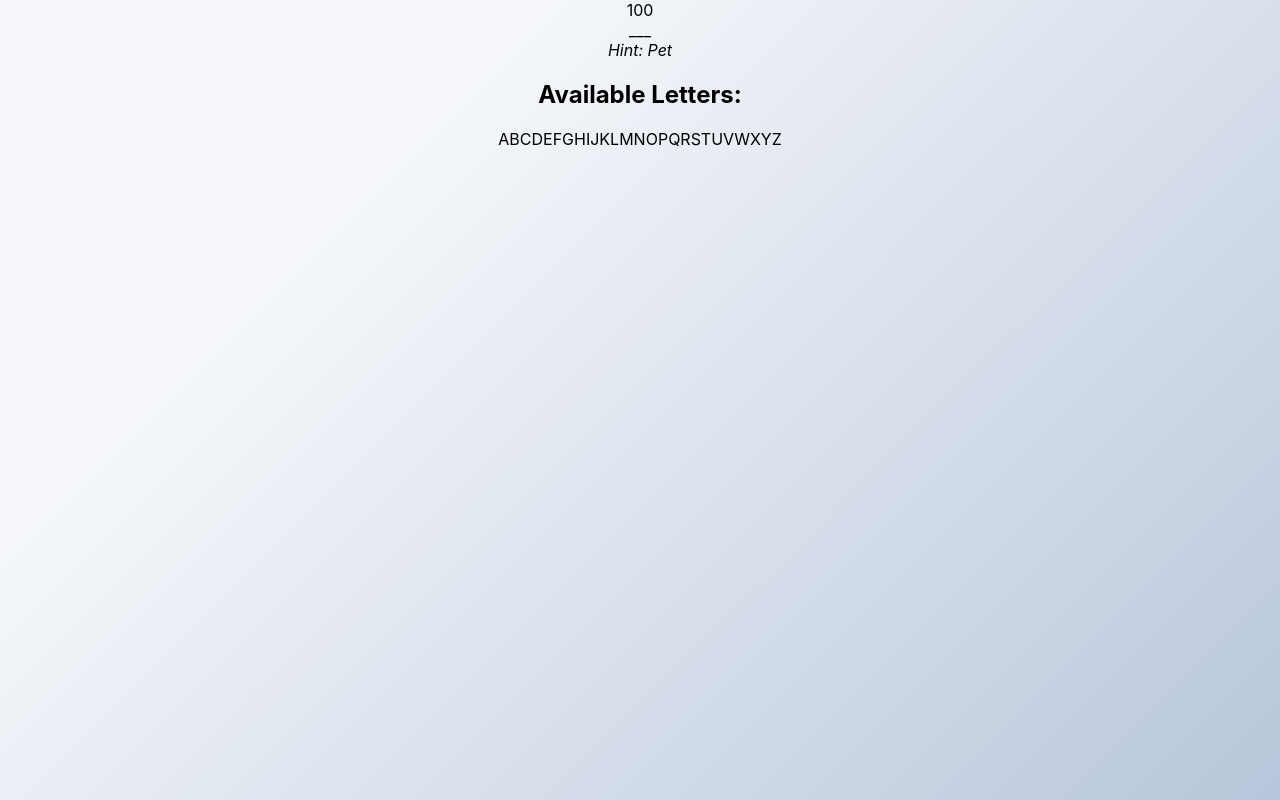
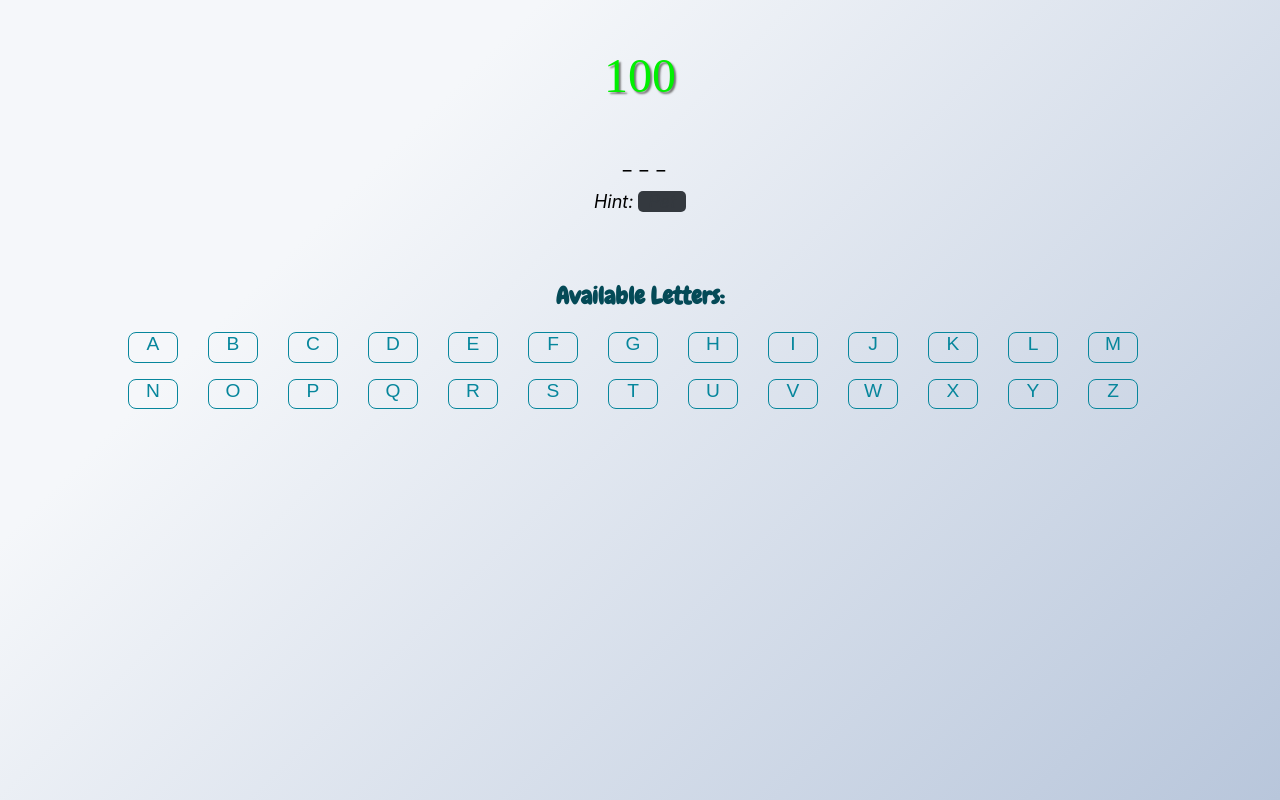
Before and after one commit to m7md389/hangman-, a React (Create React App) app: page / in a window 1280 px wide. Built offline with nearby package versions, Linux system fonts and the light colour scheme; a web font is replaced by a local one.

Commit message:
cleaner code

```diff
--- a/src/App.jsx
+++ b/src/App.jsx
@@ -1,5 +1,4 @@
 import "./App.css";
-
 import { Component } from "react";
 import Score from "./components/Score";
 import Solution from "./components/Solution";
@@ -8,53 +7,22 @@ import EndGame from "./components/EndGame";
 import { ToastContainer, toast } from "react-toastify";
 import "react-toastify/dist/ReactToastify.css";
 
+import words from "./words";
+
 class App extends Component {
   constructor() {
     super();
     this.state = {
-      letters: this.generateletters(),
+      letters: this.generateLetters(),
       solution: this.randomSolution(),
-      score: 100,
+      score: this.INITIAL_SCORE,
       gameStatus: "playing",
-      wordsLeft: this.words.length - 1,
-      hintClass: "hint hidden",
+      wordsLeft: words.length - 1,
+      isShownHint: false,
     };
   }
 
-  words = [
-    {
-      word: "Amazon",
-      hint: "Jeff Bezos",
-    },
-    {
-      word: "Cat",
-      hint: "Pet",
-    },
-    {
-      word: "Bytes",
-      hint: "The test",
-    },
-    {
-      word: "FullStack",
-      hint: "Our course",
-    },
-    {
-      word: "Lotem",
-      hint: "A name",
-    },
-    {
-      word: "New York",
-      hint: "American state",
-    },
-    {
-      word: "REACT",
-      hint: "R in MERN",
-    },
-    {
-      word: "Tea",
-      hint: "Most consumed beverages",
-    },
-  ].map((word) => ({ ...word, played: false }));
+  INITIAL_SCORE = 100;
 
   render() {
     return (
@@ -70,18 +38,18 @@ class App extends Component {
           letters={this.state.letters}
           solution={this.state.solution}
           gameStatus={this.state.gameStatus}
-          hintClass={this.state.hintClass}
-          handleShowHint={this.handleShowHint}
+          isShownHint={this.state.isShownHint}
+          onShowHint={this.handleShowHint}
         />
         <Letters
           letters={this.state.letters}
           solution={this.state.solution}
-          handleSelectLetter={this.handleSelectLetter}
+          onSelectLetter={this.handleSelectLetter}
           gameStatus={this.state.gameStatus}
         />
         <EndGame
           gameStatus={this.state.gameStatus}
-          handleRestart={this.handleRestart}
+          onRestart={this.handleRestart}
           wordsLeft={this.state.wordsLeft}
         />
         <ToastContainer />
@@ -89,7 +57,7 @@ class App extends Component {
     );
   }
 
-  generateletters = () => {
+  generateLetters = () => {
     let letters = {};
     for (let i = 65; i < 91; i++) {
       letters[String.fromCharCode(i)] = false;
@@ -98,15 +66,15 @@ class App extends Component {
   };
 
   randomSolution = () => {
-    const randomIndex = Math.floor(Math.random() * this.words.length);
-    const newWord = this.words[randomIndex];
+    const randomIndex = Math.floor(Math.random() * words.length);
+    const newWord = words[randomIndex];
 
     if (newWord.played) return this.randomSolution();
     newWord.played = true;
     return newWord;
   };
 
-  gameFinished = (newLetters) => {
+  isGmeOver = (newLetters) => {
     for (const char of this.state.solution.word.toUpperCase()) {
       if (!newLetters[char]) {
         if (char !== " ") return false;
@@ -116,8 +84,6 @@ class App extends Component {
   };
 
   handleSelectLetter = (letter) => {
-    if (["won", "lost"].includes(this.state.gameStatus)) return null;
-
     let letters = Object.assign({}, this.state.letters);
     let score = this.state.score;
     let gameStatus = this.state.gameStatus;
@@ -126,7 +92,7 @@ class App extends Component {
     if (this.state.solution.word.toUpperCase().includes(letter)) {
       score += 5;
 
-      if (this.gameFinished(letters)) {
+      if (this.isGmeOver(letters)) {
         gameStatus = "won";
         toast.success("Good Work!");
       }
@@ -156,17 +122,17 @@ class App extends Component {
   handleRestart = () => {
     let newWordsLeft = this.state.wordsLeft - 1;
     this.setState({
-      letters: this.generateletters(),
+      letters: this.generateLetters(),
       solution: this.randomSolution(),
       score: 100,
       gameStatus: "playing",
       wordsLeft: newWordsLeft,
-      hintClass: "hint hidden",
+      isShownHint: false,
     });
   };
 
   handleShowHint = () => {
-    this.setState({ hintClass: "hint shown" });
+    this.setState({ isShownHint: true });
   };
 }
 
--- a/src/components/EndGame.jsx
+++ b/src/components/EndGame.jsx
@@ -1,29 +1,31 @@
-import React, { Component } from "react";
+import React from "react";
+import "../styles/end_game.css";
+
 import { Cat } from "react-kawaii";
 
-const EndGame = function (props) {
+const EndGame = function ({ gameStatus, wordsLeft, onRestart }) {
   const getCat = () => {
-    if (props.gameStatus === "won")
+    if (gameStatus === "won")
       return <Cat size={180} mood="excited" color="#A6E191" />;
-    if (props.gameStatus === "lost")
+    if (gameStatus === "lost")
       return <Cat size={180} mood="ko" color="#FDA7DC" />;
   };
 
   const getPlayAgain = () => {
-    return props.wordsLeft === 0 ? (
+    return wordsLeft === 0 ? (
       <h3>No More Words!</h3>
     ) : (
-      <button className={getButtonClasses()} onClick={props.handleRestart}>
+      <button className={getButtonClasses()} onClick={onRestart}>
         Play Again
       </button>
     );
   };
 
   const getButtonClasses = () => {
-    return "restart" + (props.gameStatus === "lost" ? " lost" : "");
+    return "restart" + (gameStatus === "lost" ? " lost" : "");
   };
 
-  if (props.gameStatus === "playing") return null;
+  if (gameStatus === "playing") return null;
 
   return (
     <div className="end-game">
--- a/src/components/Letter.jsx
+++ b/src/components/Letter.jsx
@@ -1,28 +1,29 @@
-import React, { Component } from "react";
+import React from "react";
+import "../styles/letter.css";
 
-const Letter = function (props) {
+const Letter = function ({ selected, letter, solution, onSelectLetter }) {
   const handleSelectLetter = () => {
-    if (props.selected) return null;
-    if (props.handleSelectLetter) {
-      return props.handleSelectLetter(props.letter);
+    if (selected) return null;
+    if (onSelectLetter) {
+      return onSelectLetter(letter);
     }
     return null;
   };
 
   const getLetterClasses = () => {
     let classes = "letter";
-    if (props.selected) {
-      if (props.solution.word.toUpperCase().includes(props.letter))
+    if (selected) {
+      if (solution.word.toUpperCase().includes(letter))
         return classes + " selected-true";
       return classes + " selected-false";
     }
-    if (props.selected === false) return classes + " non-selected";
+    if (selected === false) return classes + " non-selected";
     return classes;
   };
 
   return (
     <span onClick={handleSelectLetter} className={getLetterClasses()}>
-      {props.letter}
+      {letter}
     </span>
   );
 };
--- a/src/components/Letters.jsx
+++ b/src/components/Letters.jsx
@@ -1,20 +1,21 @@
-import React, { Component } from "react";
+import React from "react";
+import "../styles/letters.css";
 import Letter from "./Letter";
 
-const Letters = function (props) {
-  if (props.gameStatus !== "playing") return null;
+const Letters = function ({ gameStatus, letters, solution, onSelectLetter }) {
+  if (gameStatus !== "playing") return null;
   return (
     <div className="letters">
       <h2>Available Letters:</h2>
       <div>
-        {Object.keys(props.letters).map((l) => {
+        {Object.keys(letters).map((l) => {
           return (
             <Letter
               key={l}
               letter={l}
-              selected={props.letters[l]}
-              handleSelectLetter={props.handleSelectLetter}
-              solution={props.solution}
+              selected={letters[l]}
+              onSelectLetter={onSelectLetter}
+              solution={solution}
             />
           );
         })}
--- a/src/components/Score.jsx
+++ b/src/components/Score.jsx
@@ -1,4 +1,5 @@
-import React, { Component } from "react";
+import React from "react";
+import "../styles/score.css";
 
 const Score = function (props) {
   const getScoreClasses = () => {
--- a/src/components/Solution.jsx
+++ b/src/components/Solution.jsx
@@ -1,10 +1,16 @@
-import React, { Component } from "react";
+import React from "react";
+import "../styles/solution.css";
 import Letter from "./Letter";
 
 const Solution = function (props) {
   const getLetter = (char) => {
     if (char === " ") return char;
     return props.letters[char.toUpperCase()] ? char : "_";
+  };
+
+  const getHintClasses = () => {
+    if (props.isShownHint) return "shown hint";
+    return "hint hidden";
   };
 
   return (
@@ -15,9 +21,9 @@ const Solution = function (props) {
         })}
       </div>
 
-      <div className={"hint-container"} onClick={props.handleShowHint}>
+      <div className={"hint-container"} onClick={props.onShowHint}>
         <em>Hint: </em>
-        <em className={props.hintClass}>{props.solution.hint}</em>
+        <em className={getHintClasses()}>{props.solution.hint}</em>
       </div>
     </div>
   );
```
